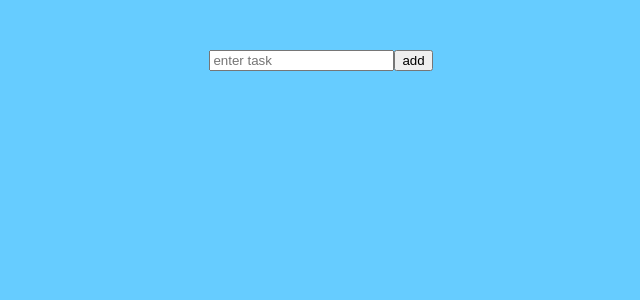
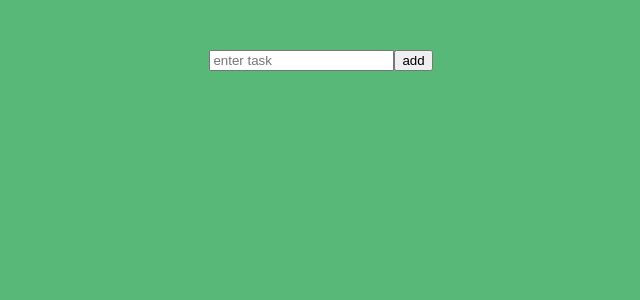
Before and after one commit to MatthewBurtQA/TodoTinkering, a React (Create React App) app in the folder todolist/: page / in a window 1280 px wide. Shown: the top 300 px of the page, without its empty margins (319-959 px from the left). Built offline with nearby package versions, Linux system fonts and the light colour scheme; the HTML template or start-up script is replaced by a standard one.

Commit message:
started item display feature

```diff
--- a/todolist/src/index.css
+++ b/todolist/src/index.css
@@ -13,7 +13,7 @@ code {
 }
 body {
   padding: 50px;
-  background-color: #66CCFF;
+  background-color: #57b877;
   font-family: sans-serif;
 }
 #container {
```
